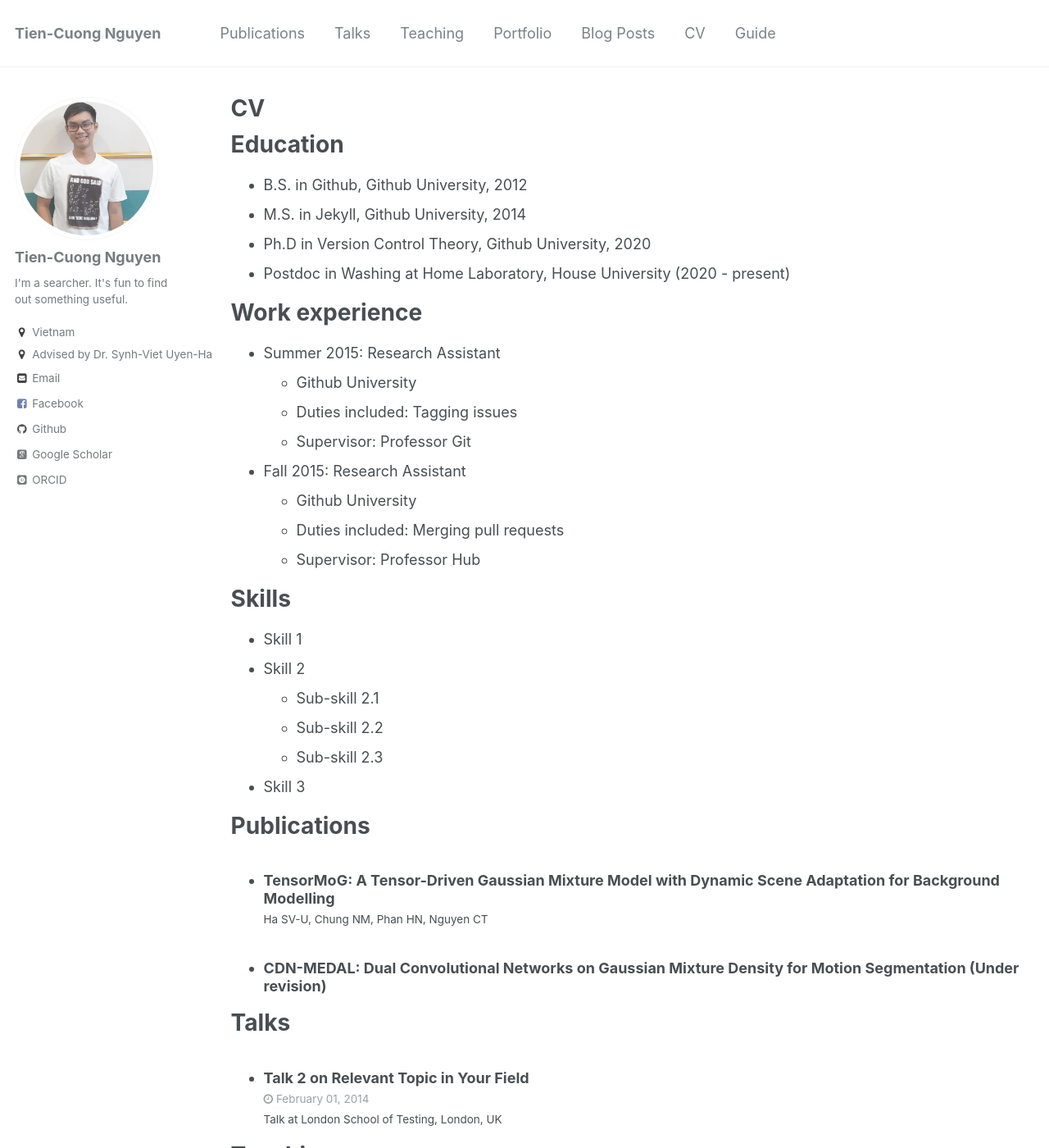
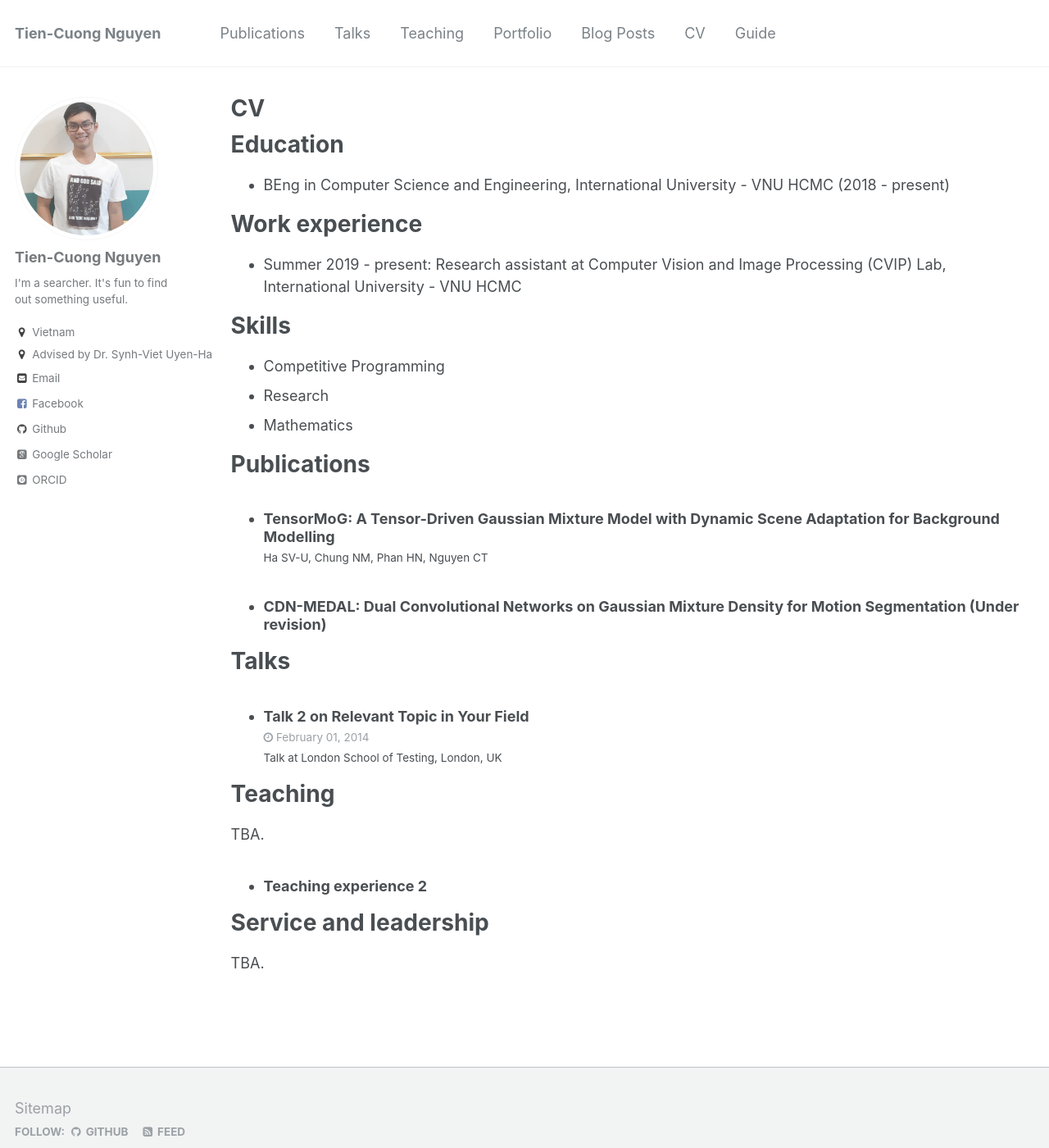
Before and after one commit to ntcuong777/ntcuong777.github.io, a Jekyll site: the page built from _pages/cv.md, in a window 1280 px wide and 1400 px high. Shown: the whole window at 82% size. Built offline with Jekyll 4.4.1, drawn with Linux system fonts in a browser that asks for light colours; some web fonts are replaced; some of the changed text lies outside the part shown.

Commit message:
update CV

```diff
--- a/_pages/cv.md
+++ b/_pages/cv.md
@@ -11,31 +11,17 @@ redirect_from:
 
 Education
 ======
-* B.S. in Github, Github University, 2012
-* M.S. in Jekyll, Github University, 2014
-* Ph.D in Version Control Theory, Github University, 2020
-* Postdoc in Washing at Home Laboratory, House University (2020 - present)
+* BEng in Computer Science and Engineering, International University - VNU HCMC (2018 - present)
 
 Work experience
 ======
-* Summer 2015: Research Assistant
-  * Github University
-  * Duties included: Tagging issues
-  * Supervisor: Professor Git
-
-* Fall 2015: Research Assistant
-  * Github University
-  * Duties included: Merging pull requests
-  * Supervisor: Professor Hub
+* Summer 2019 - present: Research assistant at Computer Vision and Image Processing (CVIP) Lab, International University - VNU HCMC
 
 Skills
 ======
-* Skill 1
-* Skill 2
-  * Sub-skill 2.1
-  * Sub-skill 2.2
-  * Sub-skill 2.3
-* Skill 3
+* Competitive Programming
+* Research
+* Mathematics
 
 Publications
 ======
@@ -51,10 +37,11 @@ Talks
 
 Teaching
 ======
+TBA.
   <ul>{% for post in site.teaching %}
     {% include archive-single-cv.html %}
   {% endfor %}</ul>
 
 Service and leadership
 ======
-* Currently signed in to 43 different slack teams
+TBA.
```
Also changed, not shown: 2 other files.
